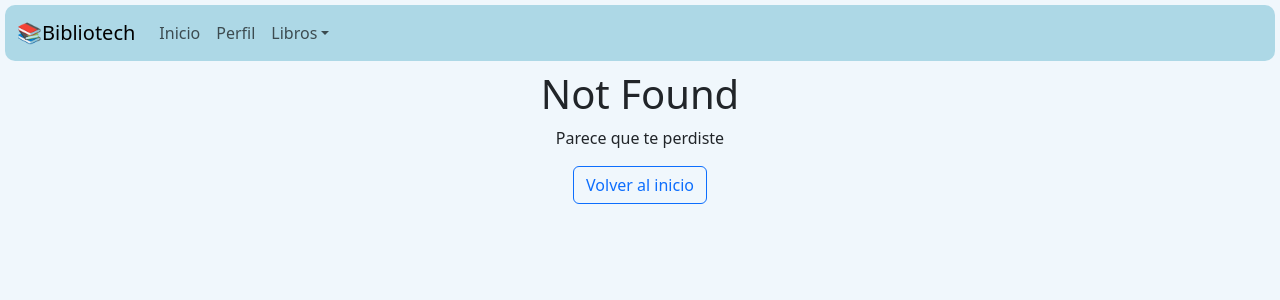
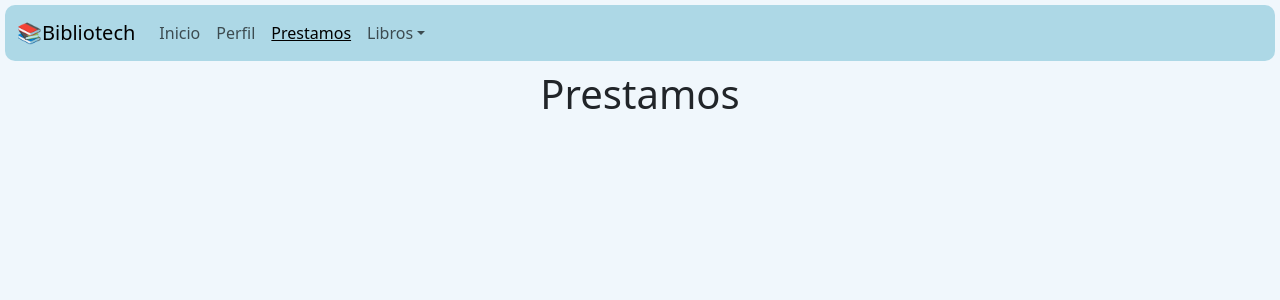
Before and after one commit to francogcn/TP-FS-SILICON-2024-G1, a React (Vite) app in the folder frontend/: page /prestamos in a window 1280 px wide. Before the commit this address had no page. Shown: the top 300 px of the page. Built offline with nearby package versions, Linux system fonts and the light colour scheme.

Commit message:
Prestamos

```diff
--- a/frontend/src/App.jsx
+++ b/frontend/src/App.jsx
@@ -4,6 +4,7 @@ import Menu from "../src/components/Menu"
 import NotFound from './pages/NotFound'
 import './App.css'
 import Perfil from './pages/Perfil'
+import Prestamos from './pages/Prestamos'
 
 function App() {
 
@@ -14,6 +15,7 @@ function App() {
         <Routes>
           <Route path="/" element={<Home />} />
           <Route path="/perfil" element={<Perfil />} />
+          <Route path="/prestamos" element={<Prestamos/>} />
           <Route path="*" element={<NotFound />} />
         </Routes>
       </Router>
--- a/frontend/src/components/Menu.jsx
+++ b/frontend/src/components/Menu.jsx
@@ -15,6 +15,9 @@ export default function Menu(){
                         </li>
                         <li className="nav-item">
                             <NavLink className="nav-link" to="/perfil">Perfil</NavLink>
+                        </li>
+                        <li className="nav-item">
+                            <NavLink className="nav-link" to="/prestamos">Prestamos</NavLink>
                         </li>
                         <li className="nav-item dropdown">
                             <NavLink
--- a/frontend/src/pages/Prestamos.jsx
+++ b/frontend/src/pages/Prestamos.jsx
@@ -3,6 +3,7 @@ export default function Prestamos() {
     <>
     <div className="container">
         <h1>Prestamos</h1>
+        <table></table>
     </div>
     </>
   )
```
